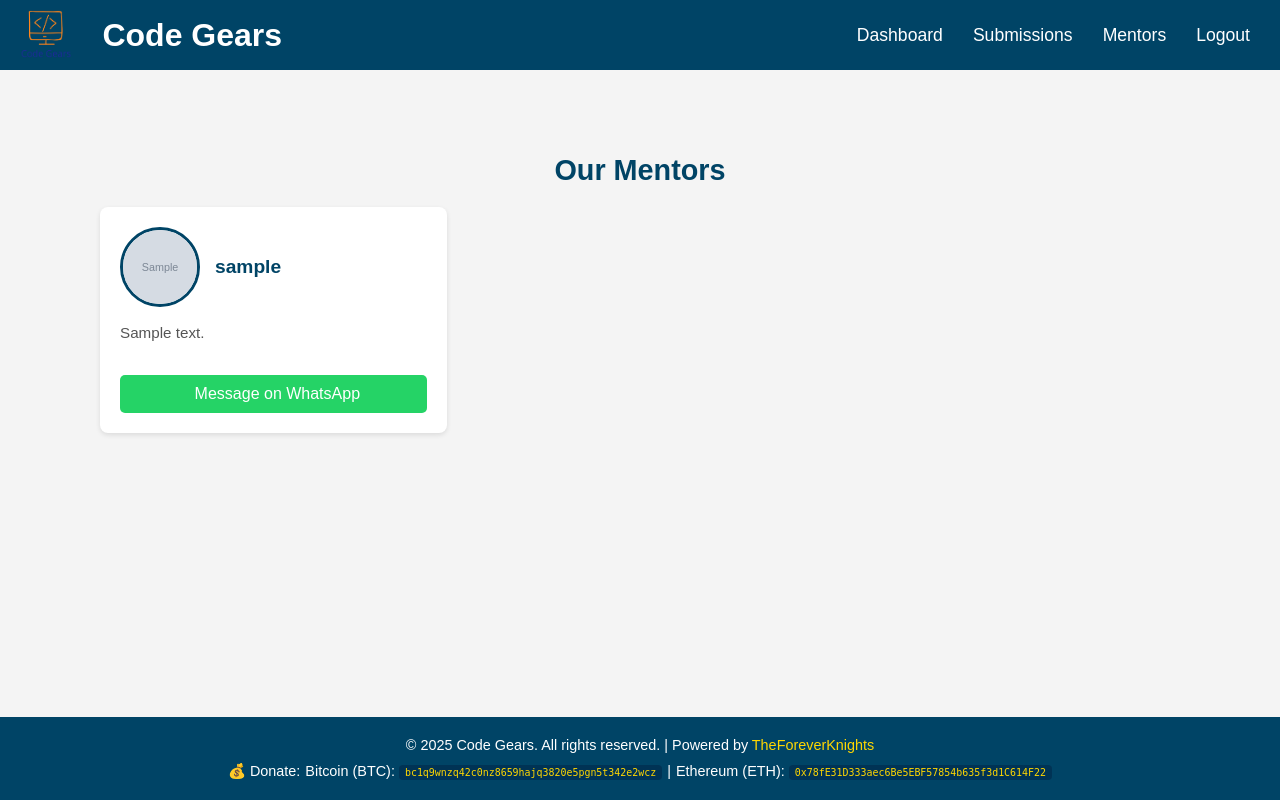
After one commit to BarsilNzola/skill-development-and-certification, a Django app: page /api/mentors/ in a window 1280 px wide. The commit adds this page. Run offline with Django 5.2, Linux system fonts and the light colour scheme; a user stored in the database is signed in; tables that the repository leaves empty hold one stand-in row (values such as "Sample post"); grey boxes marked "Sample" are stand-in pictures.

Commit message:
submissions and feedback integration

```diff
--- a/core/models.py
+++ b/core/models.py
@@ -146,6 +146,26 @@ class Assignment(models.Model):
     def __str__(self):
         return self.title
 
+class Feedback(models.Model):
+    assignment = models.ForeignKey(Assignment, on_delete=models.CASCADE, related_name='feedbacks')
+    mentor = models.ForeignKey(settings.AUTH_USER_MODEL, on_delete=models.CASCADE)
+    comments = models.TextField()
+    created_at = models.DateTimeField(auto_now_add=True)
+    rating = models.PositiveSmallIntegerField(null=True, blank=True)  # Optional rating system
+
+    def __str__(self):
+        return f"Feedback for {self.assignment.title} by {self.mentor.username}"
+
+class Mentor(models.Model):
+    user = models.OneToOneField(settings.AUTH_USER_MODEL, on_delete=models.CASCADE)
+    bio = models.TextField(blank=True)
+    github_url = models.URLField(blank=True)
+    twitter_url = models.URLField(blank=True)
+    whatsapp_number = models.CharField(max_length=20, blank=True)  # format: +1234567890
+    is_available = models.BooleanField(default=True)
+
+    def __str__(self):
+        return f"Mentor: {self.user.username}"
 
 class Certificate(models.Model):
     user = models.ForeignKey(settings.AUTH_USER_MODEL, on_delete=models.CASCADE)
--- a/core/urls.py
+++ b/core/urls.py
@@ -1,6 +1,6 @@
 from django.urls import path, include
 from django.contrib import admin
-from .views import home, login_signup, update_profile_picture, module_lessons_view, lesson_detail_view, submit_assignment, mark_lesson_complete, logout_view, CourseListCreate, CourseDetail, ModuleListCreate, ModuleDetail, LessonListCreate, LessonDetail, ProgressListCreate, ProgressDetail, QuizListCreate, QuizDetail, QuestionListCreate, QuestionDetail, generate_certificate, AssignmentListCreate, AssignmentDetail
+from .views import home, login_signup, update_profile_picture, module_lessons_view, lesson_detail_view, submit_assignment, submissions_view, feedback_popup, mentors_view, mark_lesson_complete, logout_view, CourseListCreate, CourseDetail, ModuleListCreate, ModuleDetail, LessonListCreate, LessonDetail, ProgressListCreate, ProgressDetail, QuizListCreate, QuizDetail, QuestionListCreate, QuestionDetail, generate_certificate, AssignmentListCreate, AssignmentDetail
 from users.views import login_view, signup_view, dashboard_view
 
 app_name = 'core'
@@ -13,6 +13,9 @@ urlpatterns = [
     path('login/', login_view, name='login'),
     path('signup/', signup_view, name='signup'),
     path('dashboard/', dashboard_view, name='dashboard'),
+    path('submissions/', submissions_view, name='submissions'),
+    path('feedback/<int:assignment_id>/', feedback_popup, name='feedback_popup'),
+    path('mentors/', mentors_view, name='mentors'),
     path('profile/edit/', update_profile_picture, name='profile_edit'),
     path('module/<int:module_id>/lessons/', module_lessons_view, name='module_lessons'),
     path('lesson/<int:lesson_id>/', lesson_detail_view, name='lesson_detail'),
--- a/core/views.py
+++ b/core/views.py
@@ -6,7 +6,7 @@ from django.urls import reverse
 from reportlab.lib.pagesizes import letter
 from reportlab.pdfgen import canvas
 from rest_framework import generics
-from .models import UserProfile, Course, Module, Lesson, Progress, ModuleProgress, Certificate, Quiz, Question, Assignment, LearningResource
+from .models import Course, Module, Lesson, Progress, ModuleProgress, Certificate, Quiz, Question, Assignment, Feedback, Mentor, LearningResource
 from .serializers import (
     CourseSerializer, ModuleSerializer, LessonSerializer, ProgressSerializer,
     QuizSerializer, QuestionSerializer, AssignmentSerializer
@@ -148,6 +148,36 @@ def update_profile_picture(request):
             messages.error(request, "User Profile does not exist.")
 
     return render(request, 'profile_edit.html', {'form': form})
+
+@login_required
+def submissions_view(request):
+    # Get all assignments submitted by the current user
+    user_assignments = Assignment.objects.filter(
+        submitted_by=request.user,
+        github_link__isnull=False
+    ).order_by('-submitted_at')
+
+    return render(request, 'submissions.html', {
+        'assignments': user_assignments
+    })
+
+@login_required
+def feedback_popup(request, assignment_id):
+    assignment = get_object_or_404(Assignment, id=assignment_id, submitted_by=request.user)
+    feedback = Feedback.objects.filter(assignment=assignment).first()
+
+    return render(request, 'feedback_popup.html', {
+        'assignment': assignment,
+        'feedback': feedback
+    })
+
+@login_required
+def mentors_view(request):
+    mentors = Mentor.objects.filter(is_available=True)
+
+    return render(request, 'mentors.html', {
+        'mentors': mentors
+    })
 
 @login_required
 def module_lessons_view(request, module_id):
--- /dev/null
+++ b/static/core/css/mentors.css
@@ -0,0 +1,138 @@
+/* Base Styles */
+.mentors-container {
+    padding: 15px;
+    max-width: 1200px;
+    margin: 0 auto;
+}
+
+.mentors-container h2 {
+    color: #004466;
+    margin-bottom: 20px;
+    font-size: 1.8rem;
+    text-align: center;
+}
+
+.mentors-grid {
+    display: grid;
+    gap: 20px;
+}
+
+.mentor-card {
+    background: white;
+    border-radius: 8px;
+    padding: 15px;
+    box-shadow: 0 2px 5px rgba(0,0,0,0.1);
+    transition: transform 0.3s ease, box-shadow 0.3s ease;
+}
+
+.mentor-card:hover {
+    transform: translateY(-5px);
+    box-shadow: 0 5px 15px rgba(0,0,0,0.1);
+}
+
+.mentor-header {
+    display: flex;
+    align-items: center;
+    gap: 15px;
+    margin-bottom: 15px;
+}
+
+.mentor-avatar {
+    width: 70px;
+    height: 70px;
+    border-radius: 50%;
+    object-fit: cover;
+    border: 3px solid #004466;
+}
+
+.mentor-header h3 {
+    margin: 0;
+    color: #004466;
+    font-size: 1.2rem;
+}
+
+.mentor-bio {
+    color: #555;
+    font-size: 0.95rem;
+    line-height: 1.5;
+    margin-bottom: 15px;
+}
+
+.mentor-social {
+    display: flex;
+    gap: 15px;
+    margin: 15px 0;
+    font-size: 1.5rem;
+}
+
+.social-link {
+    color: #004466;
+    transition: color 0.3s ease;
+}
+
+.social-link:hover {
+    color: #006688;
+}
+
+.whatsapp-btn {
+    display: inline-block;
+    background: #25D366;
+    color: white;
+    padding: 10px 15px;
+    border-radius: 5px;
+    text-decoration: none;
+    text-align: center;
+    font-weight: 500;
+    transition: background 0.3s ease;
+    width: 100%;
+}
+
+.whatsapp-btn:hover {
+    background: #128C7E;
+}
+
+.whatsapp-btn i {
+    margin-right: 8px;
+}
+
+.no-mentors {
+    text-align: center;
+    padding: 30px;
+    color: #666;
+    font-size: 1.1rem;
+    grid-column: 1 / -1;
+}
+
+/* Tablet View (768px and up) */
+@media screen and (min-width: 768px) {
+    .mentors-container {
+        padding: 20px;
+    }
+
+    .mentors-grid {
+        grid-template-columns: repeat(2, 1fr);
+    }
+
+    .mentor-card {
+        padding: 20px;
+    }
+}
+
+/* Desktop View (992px and up) */
+@media screen and (min-width: 992px) {
+    .mentors-grid {
+        grid-template-columns: repeat(3, 1fr);
+    }
+
+    .mentor-avatar {
+        width: 80px;
+        height: 80px;
+    }
+}
+
+/* Large Desktop View (1200px and up) */
+@media screen and (min-width: 1200px) {
+    .mentors-container {
+        padding: 30px;
+    }
+}
--- a/templates/base.html
+++ b/templates/base.html
@@ -17,8 +17,15 @@
         <h1>Code Gears</h1>
         <nav>
             <ul>
-                <li><a href="{% url 'home' %}">Home</a></li>
-                <li><a href="{% url 'core:login_signup' %}">Login / Sign Up</a></li>
+                {% if user.is_authenticated %}
+                    <li><a href="{% url 'core:dashboard' %}">Dashboard</a></li>
+                    <li><a href="{% url 'core:submissions' %}">Submissions</a></li>
+                    <li><a href="{% url 'core:mentors' %}">Mentors</a></li>
+                    <li><a href="{% url 'logout' %}">Logout</a></li>
+                {% else %}
+                    <li><a href="{% url 'home' %}">Home</a></li>
+                    <li><a href="{% url 'core:login_signup' %}">Login/Signup</a></li>
+                {% endif %}
             </ul>
         </nav>
     </header>
--- /dev/null
+++ b/templates/mentors.html
@@ -0,0 +1,50 @@
+{% extends 'base.html' %}
+{% load static %}
+
+{% block title %}Mentors{% endblock %}
+
+{% block content %}
+<link rel="stylesheet" href="{% static 'core/css/mentors.css' %}">
+<div class="mentors-container">
+    <h2>Our Mentors</h2>
+
+    <div class="mentors-grid">
+        {% for mentor in mentors %}
+        <div class="mentor-card">
+            <div class="mentor-header">
+                <img src="{{ mentor.user.user_profile.profile_picture.url|default:'/static/core/images/default-avatar.jpg' }}"
+                     alt="{{ mentor.user.username }}" class="mentor-avatar">
+                <h3>{{ mentor.user.username }}</h3>
+            </div>
+
+            <div class="mentor-bio">
+                <p>{{ mentor.bio|default:"No bio provided" }}</p>
+            </div>
+
+            <div class="mentor-social">
+                {% if mentor.github_url %}
+                <a href="{{ mentor.github_url }}" target="_blank" class="social-link">
+                    <i class="fab fa-github"></i>
+                </a>
+                {% endif %}
+
+                {% if mentor.twitter_url %}
+                <a href="{{ mentor.twitter_url }}" target="_blank" class="social-link">
+                    <i class="fab fa-twitter"></i>
+                </a>
+                {% endif %}
+            </div>
+
+            {% if mentor.whatsapp_number %}
+            <a href="https://wa.me/{{ mentor.whatsapp_number }}?text=Hi%20{{ mentor.user.username|urlencode }}%2C%20I%20need%20help%20with..."
+               class="whatsapp-btn" target="_blank">
+                <i class="fab fa-whatsapp"></i> Message on WhatsApp
+            </a>
+            {% endif %}
+        </div>
+        {% empty %}
+        <p class="no-mentors">No mentors available at the moment.</p>
+        {% endfor %}
+    </div>
+</div>
+{% endblock %}
```
Also changed, not shown: static/core/css/submissions.css (added, +196 -0 lines), static/core/js/feedback_modal.js (added, +34 -0 lines), templates/feedback_popup.html (added, +32 -0 lines), templates/submissions.html (added, +50 -0 lines).
